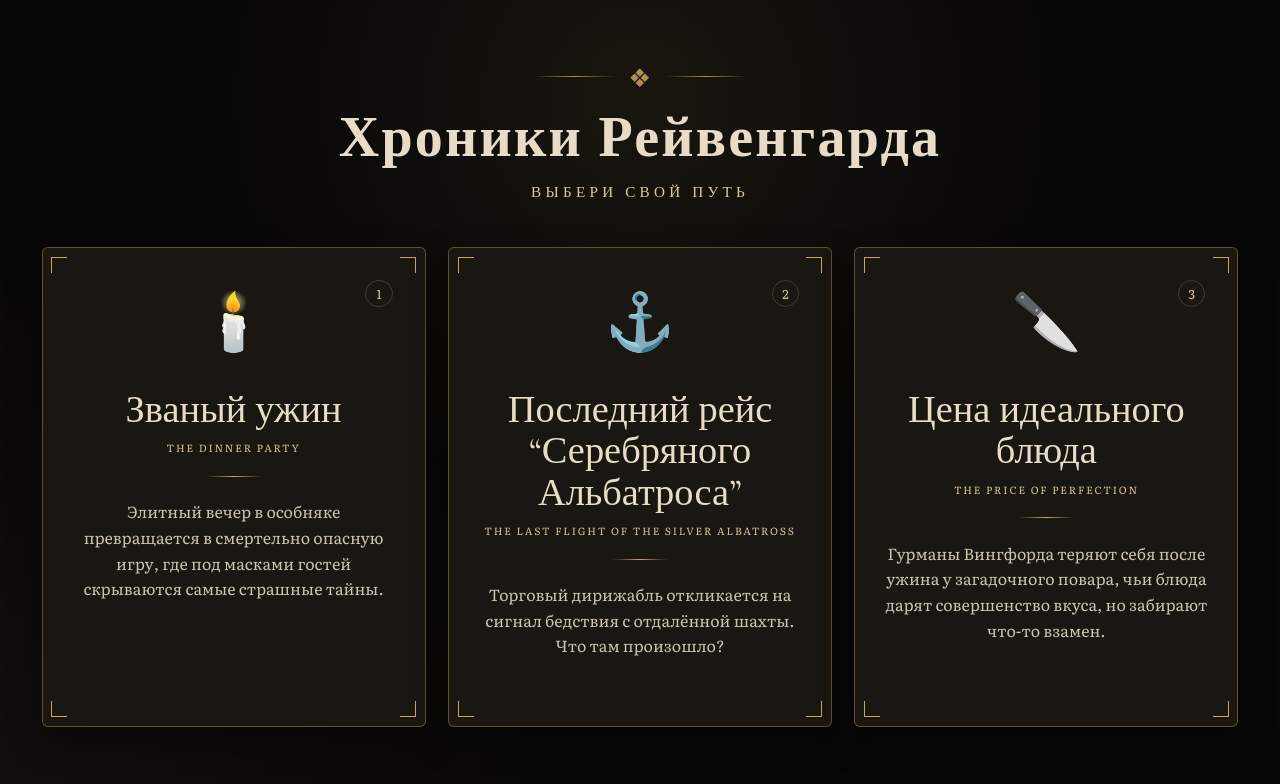
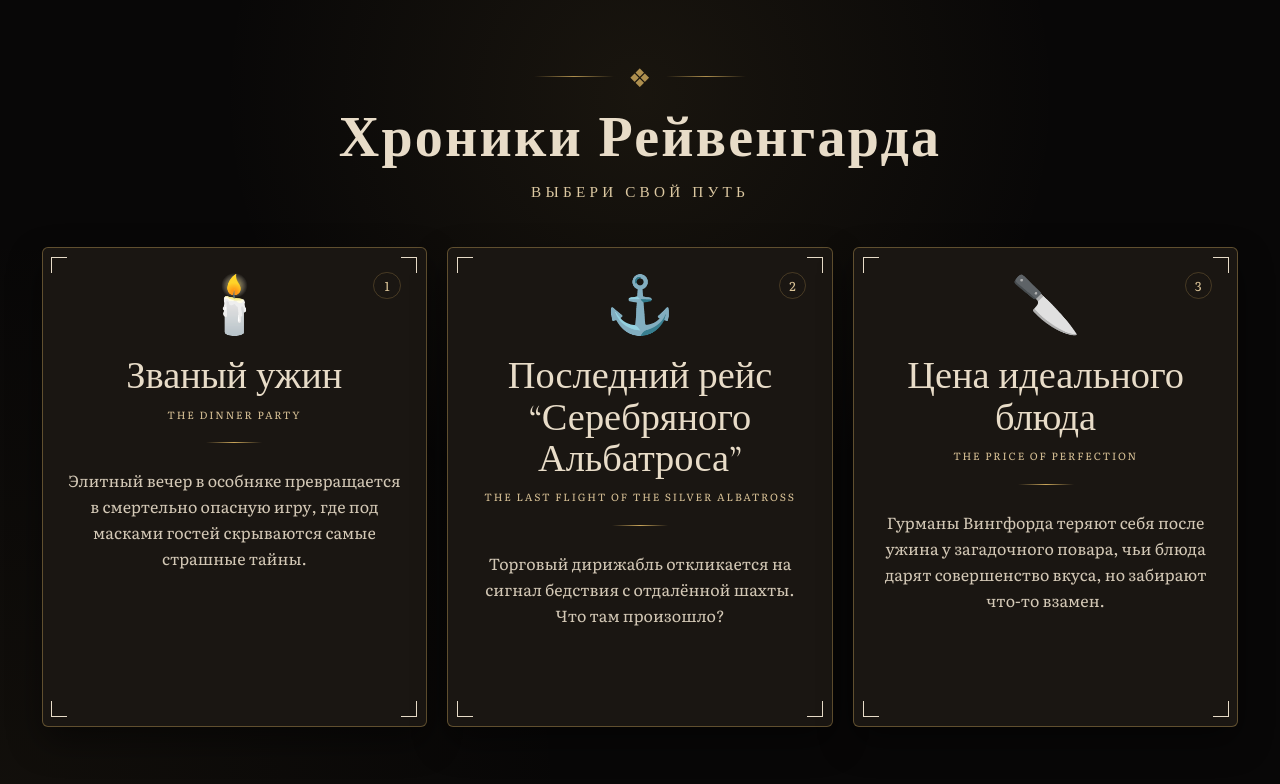
Before and after one commit to alexander-voronkov-dev/ravengard-chronicles, a Vue app: page / in a window 1280 px wide. Shown: the top 784 px of the page. Built offline with nearby package versions, Linux system fonts and the light colour scheme; the HTML template or start-up script is replaced by a standard one.

Commit message:
refactor: update StoryCard and StoryCardsSection components for improved structure and styling; remove unused Text component

```diff
--- a/src/components/StoryCard.vue
+++ b/src/components/StoryCard.vue
@@ -1,6 +1,4 @@
 <script setup lang="ts">
-import { useRouter } from 'vue-router'
-
 interface StoryCardProps {
   index: number
   icon: string
@@ -15,159 +13,107 @@ defineProps<StoryCardProps>()
 
 <template>
   <RouterLink :to="`/story/${storyId}`" class="story-card">
-    <div class="story-card__frame story-card__frame--top-left"></div>
-    <div class="story-card__frame story-card__frame--top-right"></div>
-    <div class="story-card__frame story-card__frame--bottom-left"></div>
-    <div class="story-card__frame story-card__frame--bottom-right"></div>
+    <div class="corner corner--tl" />
+    <div class="corner corner--tr" />
+    <div class="corner corner--bl" />
+    <div class="corner corner--br" />
 
-    <div class="story-card__head">
-      <span class="story-card__icon" aria-hidden="true">{{ icon }}</span>
-      <span class="story-card__index">{{ index }}</span>
+    <span class="index-badge">{{ index }}</span>
+
+    <div class="flex items-center justify-center mb-7">
+      <span class="text-[3.5rem] leading-none text-[var(--color-primary)]" aria-hidden="true">
+        {{ icon }}
+      </span>
     </div>
 
-    <h3 class="story-card__title">{{ title }}</h3>
-    <p class="story-card__subtitle">{{ subtitle }}</p>
+    <h3 class="card-title">{{ title }}</h3>
+    <p class="subtitle">{{ subtitle }}</p>
 
-    <div class="story-card__divider">
-      <span></span>
+    <div class="flex justify-center mb-6">
+      <span
+        class="w-14 h-px bg-gradient-to-r from-transparent via-[var(--color-primary)] to-transparent"
+      />
     </div>
 
-    <p class="story-card__short-description">{{ shortDescription }}</p>
+    <p class="text-center text-base leading-relaxed opacity-90">{{ shortDescription }}</p>
   </RouterLink>
 </template>
 
-<style scoped>
-.story-card {
-  position: relative;
-  min-height: 30rem;
-  padding: 1.5rem 1.6rem 1.8rem;
-  background: var(--color-card);
-  border: 1px solid color-mix(in srgb, var(--color-primary) 40%, transparent);
-  border-radius: 6px;
-  box-shadow: 0 14px 34px rgba(0, 0, 0, 0.45);
-  display: flex;
-  flex-direction: column;
-  cursor: pointer;
-  transition:
-    transform 0.25s ease,
-    box-shadow 0.25s ease,
-    border-color 0.25s ease;
-}
+<style scoped lang="stylus">
+.story-card
+  position relative
+  min-height 30rem
+  padding 1.5rem 1.6rem 1.8rem
+  background var(--color-card)
+  border 1px solid unquote("color-mix(in srgb, var(--color-primary) 40%, transparent)")
+  border-radius 6px
+  box-shadow 0 14px 34px rgba(0, 0, 0, 0.45)
+  display flex
+  flex-direction column
+  cursor pointer
+  transition transform 0.25s ease, box-shadow 0.25s ease, border-color 0.25s ease
 
-.story-card:hover {
-  transform: translateY(-4px);
-  border-color: color-mix(in srgb, var(--color-primary) 68%, transparent);
-  box-shadow:
-    0 18px 34px rgba(0, 0, 0, 0.5),
-    0 0 0 1px color-mix(in srgb, var(--color-primary) 30%, transparent),
-    0 0 24px color-mix(in srgb, var(--color-primary) 45%, transparent);
-}
+  &:hover
+    transform translateY(-4px)
+    border-color unquote("color-mix(in srgb, var(--color-primary) 68%, transparent)")
+    box-shadow 0 18px 34px rgba(0, 0, 0, 0.5), unquote("0 0 0 1px color-mix(in srgb, var(--color-primary) 30%, transparent)"), unquote("0 0 24px color-mix(in srgb, var(--color-primary) 45%, transparent)")
 
-.story-card__head {
-  display: flex;
-  align-items: center;
-  justify-content: center;
-  margin-bottom: 1.75rem;
-}
+.corner
+  position absolute
+  width 1rem
+  height 1rem
+  border-color unquote("color-mix(in srgb, var(--color-primary) 40%, transparent)")
 
-.story-card__icon {
-  color: var(--color-primary);
-  font-size: 3.5rem;
-}
+.corner--tl
+  top 0.55rem
+  left 0.55rem
+  border-top 1px solid
+  border-left 1px solid
 
-.story-card__index {
-  width: 1.7rem;
-  height: 1.7rem;
-  border-radius: 999px;
-  border: 1px solid color-mix(in srgb, var(--color-primary) 25%, transparent);
-  color: color-mix(in srgb, var(--color-text) 55%, var(--color-primary) 45%);
-  font-size: 0.8rem;
-  display: inline-flex;
-  align-items: center;
-  justify-content: center;
-  position: absolute;
-  top: 2rem;
-  right: 2rem;
-}
+.corner--tr
+  top 0.55rem
+  right 0.55rem
+  border-top 1px solid
+  border-right 1px solid
 
-.story-card__title {
-  color: var(--color-text);
-  font-size: clamp(2rem, 3vw, 2.45rem);
-  line-height: 1.08;
-  text-align: center;
-  margin-bottom: 0.55rem;
-  text-wrap: balance;
-}
+.corner--bl
+  bottom 0.55rem
+  left 0.55rem
+  border-bottom 1px solid
+  border-left 1px solid
 
-.story-card__subtitle {
-  color: color-mix(in srgb, var(--color-text) 55%, var(--color-primary) 45%);
-  text-align: center;
-  text-transform: uppercase;
-  letter-spacing: 0.17em;
-  font-size: 0.65rem;
-  margin-bottom: 1.2rem;
-}
+.corner--br
+  bottom 0.55rem
+  right 0.55rem
+  border-bottom 1px solid
+  border-right 1px solid
 
-.story-card__divider {
-  display: flex;
-  justify-content: center;
-  margin-bottom: 1.4rem;
-}
+.index-badge
+  position absolute
+  top 1.5rem
+  right 1.6rem
+  width 1.7rem
+  height 1.7rem
+  border-radius 999px
+  border 1px solid unquote("color-mix(in srgb, var(--color-primary) 25%, transparent)")
+  color unquote("color-mix(in srgb, var(--color-text) 55%, var(--color-primary) 45%)")
+  font-size 0.8rem
+  display inline-flex
+  align-items center
+  justify-content center
 
-.story-card__divider span {
-  width: 3.5rem;
-  height: 1px;
-  background: linear-gradient(to right, transparent, var(--color-primary), transparent);
-}
+.card-title
+  font-size clamp(2rem, 3vw, 2.45rem)
+  line-height 1.08
+  text-align center
+  margin-bottom 0.55rem
+  text-wrap balance
 
-.story-card__description {
-  color: color-mix(in srgb, var(--color-text) 82%, #000 18%);
-  font-size: 0.95rem;
-  line-height: 1.6;
-  text-align: center;
-  white-space: pre-line;
-}
-
-.story-card__short-description {
-  color: color-mix(in srgb, var(--color-text) 88%, #000 12%);
-  font-size: 1rem;
-  line-height: 1.6;
-  text-align: center;
-  margin-bottom: 1.1rem;
-}
-
-.story-card__frame {
-  position: absolute;
-  width: 1rem;
-  height: 1rem;
-  color: #c9a55a;
-}
-
-.story-card__frame--top-left {
-  top: 0.55rem;
-  left: 0.55rem;
-  border-top: 1px solid;
-  border-left: 1px solid;
-}
-
-.story-card__frame--top-right {
-  top: 0.55rem;
-  right: 0.55rem;
-  border-top: 1px solid;
-  border-right: 1px solid;
-}
-
-.story-card__frame--bottom-left {
-  bottom: 0.55rem;
-  left: 0.55rem;
-  border-bottom: 1px solid;
-  border-left: 1px solid;
-}
-
-.story-card__frame--bottom-right {
-  bottom: 0.55rem;
-  right: 0.55rem;
-  border-bottom: 1px solid;
-  border-right: 1px solid;
-}
+.subtitle
+  color unquote("color-mix(in srgb, var(--color-text) 55%, var(--color-primary) 45%)")
+  text-align center
+  text-transform uppercase
+  letter-spacing 0.17em
+  font-size 0.65rem
+  margin-bottom 1.2rem
 </style>
--- a/src/components/StoryCardsSection.vue
+++ b/src/components/StoryCardsSection.vue
@@ -8,7 +8,7 @@ const stories = getStories()
 
 <template>
   <section class="stories">
-    <div class="stories__grid">
+    <div class="grid grid-cols-3 gap-5 max-[1080px]:grid-cols-2 max-[760px]:grid-cols-1">
       <StoryCard
         v-for="(story, index) in stories"
         :key="story.title"
@@ -23,27 +23,8 @@ const stories = getStories()
   </section>
 </template>
 
-<style scoped>
-.stories {
-  width: 100%;
-  padding: clamp(1.4rem, 4vw, 2.2rem) 0 1rem;
-}
-
-.stories__grid {
-  display: grid;
-  grid-template-columns: repeat(3, minmax(0, 1fr));
-  gap: clamp(1rem, 2vw, 1.4rem);
-}
-
-@media (max-width: 1080px) {
-  .stories__grid {
-    grid-template-columns: repeat(2, minmax(0, 1fr));
-  }
-}
-
-@media (max-width: 760px) {
-  .stories__grid {
-    grid-template-columns: 1fr;
-  }
-}
+<style scoped lang="stylus">
+.stories
+  width 100%
+  padding clamp(1.4rem, 4vw, 2.2rem) 0 1rem
 </style>
--- a/src/components/Text.vue
+++ /dev/null
@@ -1,129 +0,0 @@
-<script setup lang="ts">
-import { computed } from 'vue'
-import { useAttrs } from 'vue'
-
-type TextVariant =
-  | 'title-large'
-  | 'title-medium'
-  | 'title-small'
-  | 'body-large'
-  | 'body'
-  | 'body-small'
-  | 'caption'
-
-type TextWeight = 'regular' | 'medium' | 'bold'
-type TextTone = 'regular' | 'accent' | 'muted' | 'secondary'
-
-const props = defineProps<{
-  as?: keyof HTMLElementTagNameMap | string
-  variant?: TextVariant
-  weight?: TextWeight
-  tone?: TextTone
-  uppercase?: boolean
-}>()
-
-const attrs = useAttrs()
-
-const tag = computed(() => props.as ?? 'span')
-const variantClass = computed(() => `text--${props.variant ?? 'body'}`)
-const weightClass = computed(() => `text--${props.weight ?? 'regular'}`)
-const toneClass = computed(() => `text--${props.tone ?? 'regular'}`)
-const uppercaseClass = computed(() => (props.uppercase ? 'text--uppercase' : ''))
-
-const textClasses = computed(() =>
-  [
-    'text',
-    variantClass.value,
-    weightClass.value,
-    toneClass.value,
-    uppercaseClass.value,
-    attrs.class,
-  ].filter(Boolean),
-)
-</script>
-
-<template>
-  <component :is="tag" :class="textClasses">
-    <slot />
-  </component>
-</template>
-
-<style scoped>
-.text {
-  margin: 0;
-  color: var(--color-text);
-  font-family: 'Literata', serif;
-  line-height: 1.6;
-}
-
-.text--title-large {
-  font-family: 'Cormorant Garamond', serif;
-  font-size: clamp(2.4rem, 5vw, 3.6rem);
-  line-height: 1.05;
-  letter-spacing: -0.02em;
-}
-
-.text--title-medium {
-  font-family: 'Cormorant Garamond', serif;
-  font-size: clamp(1.9rem, 4vw, 2.4rem);
-  line-height: 1.08;
-  letter-spacing: -0.01em;
-}
-
-.text--title-small {
-  font-family: 'Cormorant Garamond', serif;
-  font-size: clamp(1.35rem, 3vw, 1.75rem);
-  line-height: 1.15;
-}
-
-.text--body-large {
-  font-size: 1.08rem;
-  line-height: 1.75;
-}
-
-.text--body {
-  font-size: 1rem;
-  line-height: 1.7;
-}
-
-.text--body-small {
-  font-size: 0.92rem;
-  line-height: 1.65;
-}
-
-.text--caption {
-  font-size: 0.82rem;
-  line-height: 1.5;
-  letter-spacing: 0.08em;
-  text-transform: uppercase;
-}
-
-.text--regular {
-  font-weight: 400;
-}
-
-.text--medium {
-  font-weight: 500;
-}
-
-.text--bold {
-  font-weight: 700;
-}
-
-.text--accent {
-  color: var(--color-primary);
-}
-
-.text--muted {
-  color: color-mix(in srgb, var(--color-text) 72%, #000 28%);
-}
-
-.text--secondary {
-  color: color-mix(in srgb, var(--color-text) 88%, #000 12%);
-}
-
-.text--uppercase {
-  text-transform: uppercase;
-  letter-spacing: 0.12em;
-}
-</style>
```
